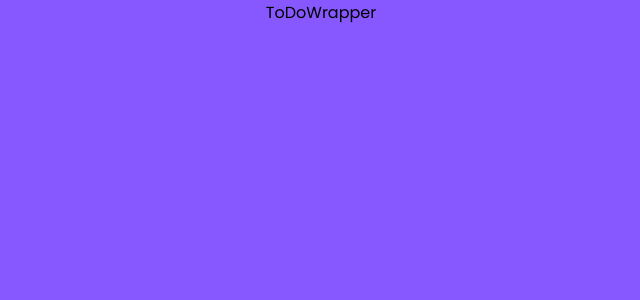
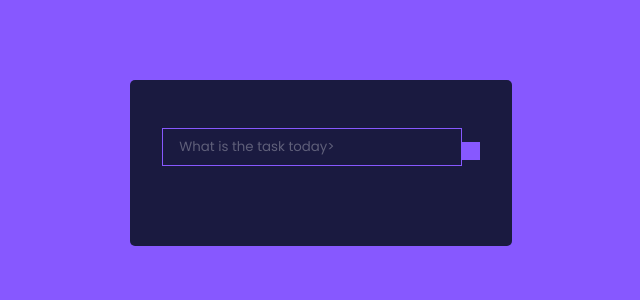
Before and after one commit to Zavista/to-do-list, a React (Vite) app: page / in a window 1280 px wide. Shown: the top 300 px of the page, without its empty margins (319-959 px from the left). Built offline with nearby package versions, Linux system fonts and the light colour scheme.

Commit message:
Created basic form

```diff
--- a/src/compoments/ToDoForm.jsx
+++ b/src/compoments/ToDoForm.jsx
@@ -2,6 +2,10 @@
 
 export const ToDoForm = () => {
   return (
-    <div>ToDoForm</div>
+    <form className='TodoForm'>
+    <input type='text' className='todo-input'
+    placeholder='What is the task today>'></input>
+    <button type='submit' className='todo-btn'></button>
+  </form>
   )
 }
--- a/src/compoments/ToDoWrapper.jsx
+++ b/src/compoments/ToDoWrapper.jsx
@@ -1,7 +1,10 @@
 import React from 'react'
+import { ToDoForm } from './ToDoForm'
 
 export const ToDoWrapper = () => {
   return (
-    <div>ToDoWrapper</div>
+    <div className='TodoWrapper'>
+      <ToDoForm></ToDoForm>
+    </div>
   )
 }
```
Also changed, not shown: src/compoments/EditToDoForm.jsx (renamed from src/compoments/EditToDoForm.js).
